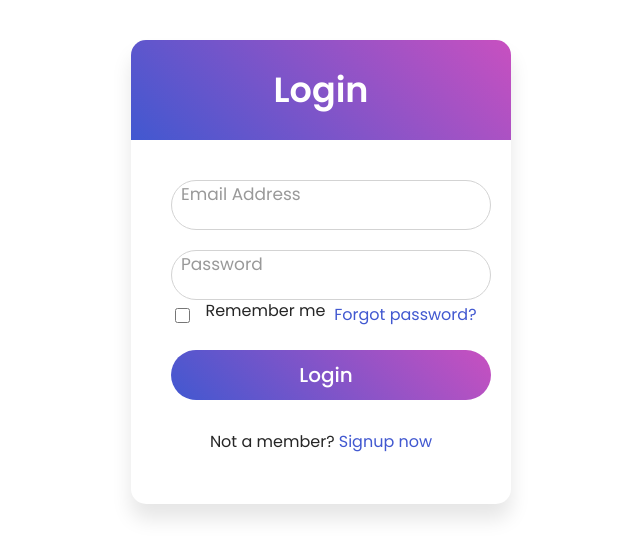
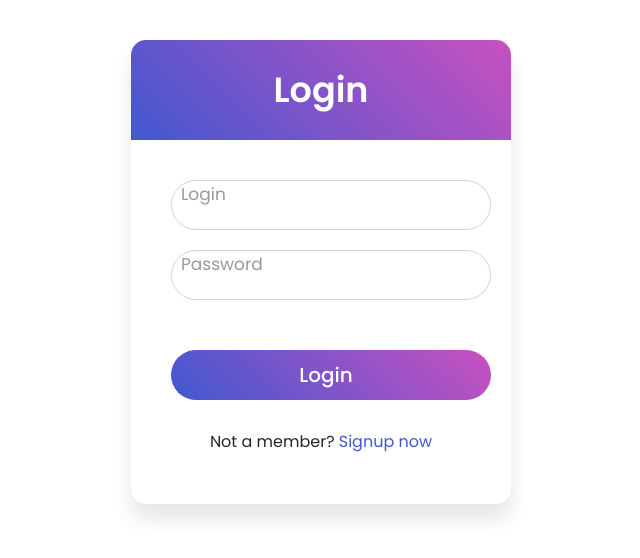
Before and after one commit to Petroguw/Cinema_1.0, a PHP site: page /login.php in a window 1280 px wide. Shown: the part 96-654 px from the top of the page, without its empty margins (319-959 px from the left). Run offline with PHP 8.4, Linux system fonts and the light colour scheme; some libraries are stand-ins or nearby versions.

Commit message:
Update login.php

```diff
--- a/login.php
+++ b/login.php
@@ -1,3 +1,10 @@
+<?php
+    session_start();
+    if(isset($_SESSION['user'])){
+        header('Location: ../CodingLab/profile.php');
+    }
+?>
+
 <!DOCTYPE html>
 <html lang="en">
 
@@ -6,7 +13,7 @@
     <meta name="viewport" content="width=device-width, initial-scale=1.0">
     <meta http-equiv="X-UA-Compatible" content="ie=edge">
     <title>Cinema</title>
-    <link rel="stylesheet" href="login.css">
+    <link rel="stylesheet" href="signup.css">
     <link rel="stylesheet" href="https://maxcdn.bootstrapcdn.com/bootstrap/4.0.0/css/bootstrap.min.css" integrity="sha384-Gn5384xqQ1aoWXA+058RXPxPg6fy4IWvTNh0E263XmFcJlSAwiGgFAW/dAiS6JXm"
         crossorigin="anonymous">
     <style>
@@ -20,35 +27,41 @@
 
     <div class="block">
     <div class="wrapper">
-      <div class="title">
-Login</div>
-<form action="#">
+        <div class="title">Login</div>
+            <form action="loginCheck.php" method="post">
                 <div class="field">
-          <input type="text" required>
-          <label>Email Address</label>
+                    <input type="text" name="login" required>
+                    <label>Login</label>
                 </div>
                 <div class="field">
-          <input type="password" required>
+                    <input type="password" name="password" required>
                     <label>Password</label>
                 </div>
                 <div class="content">
-          <div class="checkbox">
-            <input type="checkbox" id="remember-me">
-            <label for="remember-me">Remember me</label>
-          </div>
-<div class="pass-link">
-<a href="#">Forgot password?</a></div>
+
                 </div>
                 <div class="field">
                     <input type="submit" value="Login">
                 </div>
                 <div class="signup-link">
-Not a member? <a href="signup.php">Signup now</a></div>
+                    Not a member? <a href="signup.php">Signup now</a>
+                </div>
+                <?php
+                    if(isset($_SESSION['message'])){
+                        echo '<p class="msg"> ' . $_SESSION['message'] .' </p>';
+                    }
+                    unset($_SESSION['message']);
+                ?>
             </form>
     </div>
     </div>
 
-
+    <script src="https://code.jquery.com/jquery-3.2.1.slim.min.js" integrity="sha384-KJ3o2DKtIkvYIK3UENzmM7KCkRr/rE9/Qpg6aAZGJwFDMVNA/GpGFF93hXpG5KkN"
+        crossorigin="anonymous"></script>
+    <script src="https://cdnjs.cloudflare.com/ajax/libs/popper.js/1.12.9/umd/popper.min.js" integrity="sha384-ApNbgh9B+Y1QKtv3Rn7W3mgPxhU9K/ScQsAP7hUibX39j7fakFPskvXusvfa0b4Q"
+        crossorigin="anonymous"></script>
+    <script src="https://maxcdn.bootstrapcdn.com/bootstrap/4.0.0/js/bootstrap.min.js" integrity="sha384-JZR6Spejh4U02d8jOt6vLEHfe/JQGiRRSQQxSfFWpi1MquVdAyjUar5+76PVCmYl"
+        crossorigin="anonymous"></script>
 </body>
 
 </html>
```
Lines whose indentation alone changed are shown as unchanged.
